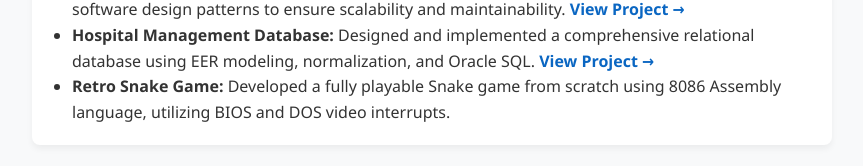
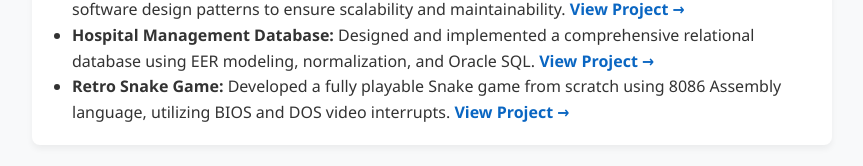
Before and after one commit to MoathAl-Turk/MoathAl-Turk.github.io, a plain HTML site: page index.html in a window 1280 px wide. Shown: the part 557-723 px from the top of the page, without its empty margins (208-1071 px from the left). Drawn offline with Linux system fonts and the light colour scheme.

Commit message:
Add link to Retro Snake Game project
Added a link to the Retro Snake Game project for easier access.

```diff
--- a/index.html
+++ b/index.html
@@ -23,7 +23,7 @@
     <ul>
         <li><strong>Car Dealership System:</strong> Architected a software system utilizing SOLID principles and standard software design patterns to ensure scalability and maintainability. <a href="https://moathal-turk.github.io/Car-Dealership/" target="_blank"><strong>View Project &rarr;</strong></a></li>
        <li><strong>Hospital Management Database:</strong> Designed and implemented a comprehensive relational database using EER modeling, normalization, and Oracle SQL. <a href="https://moathal-turk.github.io/sql-database-hospital/" target="_blank"><strong>View Project &rarr;</strong></a></li>
-        <li><strong>Retro Snake Game:</strong> Developed a fully playable Snake game from scratch using 8086 Assembly language, utilizing BIOS and DOS video interrupts.</li>
+       <li><strong>Retro Snake Game:</strong> Developed a fully playable Snake game from scratch using 8086 Assembly language, utilizing BIOS and DOS video interrupts. <a href="https://moathal-turk.github.io/assembly-project/" target="_blank"><strong>View Project &rarr;</strong></a></li>
     </ul>
 <p><small><em>* Note: These are just a few of my featured projects, not the complete list!</em></small></p>
     <h2>📫 Let's Connect</h2>
```
